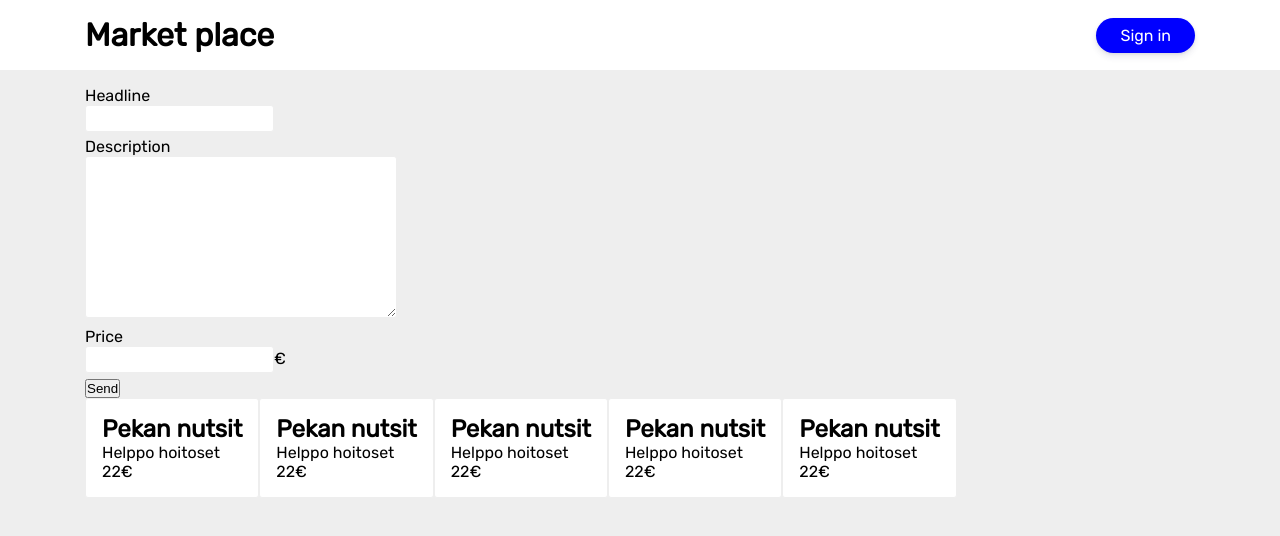
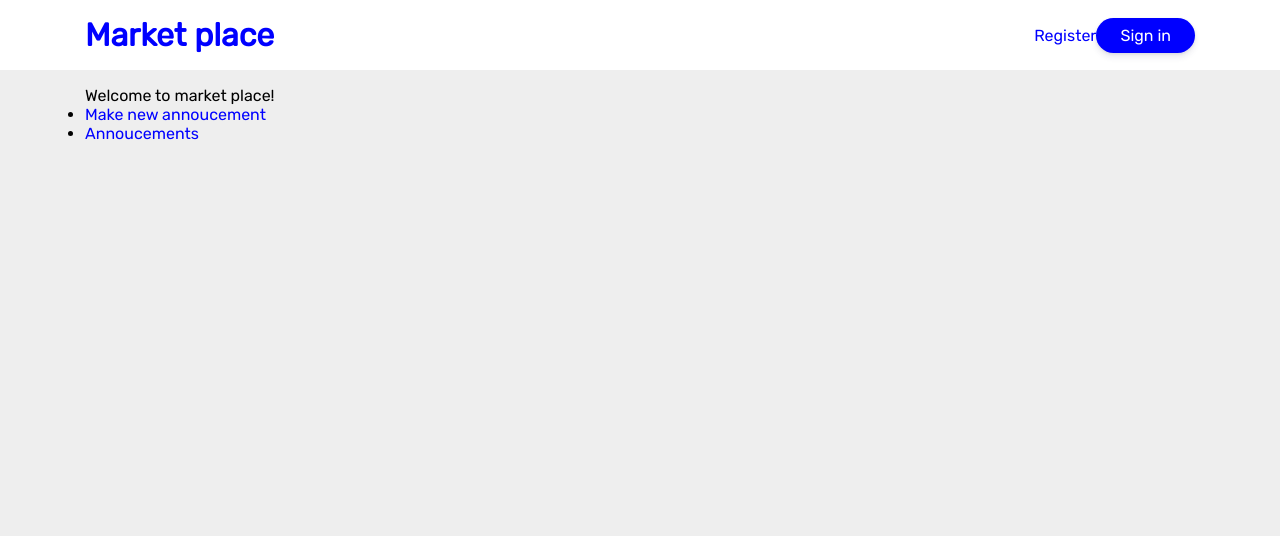
Before and after one commit to aleksiliu/market-place-frontend, a React (Create React App) app: page / in a window 1280 px wide. Shown: the top 536 px of the page. Built offline with nearby package versions, Linux system fonts and the light colour scheme.

Commit message:
Add react router

```diff
--- a/package.json
+++ b/package.json
@@ -12,6 +12,7 @@
     "formik": "^1.5.8",
     "react": "^16.10.1",
     "react-dom": "^16.10.1",
+    "react-router-dom": "^5.1.2",
     "react-scripts": "3.1.2",
     "styled-components": "^4.4.0",
     "typescript": "3.6.3",
@@ -37,5 +38,8 @@
       "last 1 firefox version",
       "last 1 safari version"
     ]
+  },
+  "devDependencies": {
+    "@types/react-router-dom": "^5.1.0"
   }
 }
--- a/src/App.tsx
+++ b/src/App.tsx
@@ -2,18 +2,23 @@ import React from 'react';
 import AnnoucementForm from './ui/AnnoucementForm';
 import AnnoucementList from './ui/AnnoucementList';
 import Header from './ui/Header';
+import Frontpage from './ui/Frontpage';
 import { createGlobalStyle } from 'styled-components';
 import Container from './components/Container';
+import { Route } from 'react-router-dom';
 
 const GlobalStyle = createGlobalStyle`
-* {
-margin:0;
-padding: 0;
-}
-  body {
+* 	{
+	margin:0;
+	padding: 0;
+	}
+body {
     background-color: #eee;
 	font-family: 'Rubik', sans-serif;
-
+  }
+  a {
+	  text-decoration: none;
+	  color: blue;
   }
 `;
 
@@ -51,8 +56,12 @@ const App: React.FC = () => {
 			<GlobalStyle />
 			<Header />
 			<Container>
-				<AnnoucementForm />
-				<AnnoucementList annoucements={ANNOUCEMENTS} />
+				<Route exact path='/' component={Frontpage} />
+				<Route path='/new-annoucement' component={AnnoucementForm} />
+				<Route
+					path='/annoucements'
+					render={() => <AnnoucementList annoucements={ANNOUCEMENTS} />}
+				/>
 			</Container>
 		</>
 	);
--- a/src/index.tsx
+++ b/src/index.tsx
@@ -2,6 +2,7 @@ import React from 'react';
 import ReactDOM from 'react-dom';
 import App from './App';
 import { ThemeProvider } from 'styled-components';
+import { BrowserRouter as Router } from 'react-router-dom';
 
 const theme = {
 	color: {
@@ -14,7 +15,9 @@ const theme = {
 
 ReactDOM.render(
 	<ThemeProvider theme={theme}>
-		<App />
+		<Router>
+			<App />
+		</Router>
 	</ThemeProvider>,
 	document.getElementById('root')
 );
--- /dev/null
+++ b/src/ui/Frontpage.tsx
@@ -0,0 +1,18 @@
+import React from 'react';
+import { Link } from 'react-router-dom';
+
+const Frontpage: React.FC = props => (
+	<div>
+		<p>Welcome to market place!</p>
+		<ul>
+			<li>
+				<Link to='/new-annoucement'>Make new annoucement</Link>
+			</li>
+			<li>
+				<Link to='/annoucements'>Annoucements</Link>
+			</li>
+		</ul>
+	</div>
+);
+
+export default Frontpage;
--- a/src/ui/Header.tsx
+++ b/src/ui/Header.tsx
@@ -2,6 +2,7 @@ import React from 'react';
 import styled from 'styled-components';
 import Container from '../components/Container';
 import Button from '../components/Button';
+import { Link } from 'react-router-dom';
 
 const HeaderContainer = styled.header`
 	background-color: white;
@@ -20,8 +21,13 @@ const Header: React.FC = () => (
 	<HeaderContainer>
 		<Container>
 			<Lol>
-				<h1>Market place</h1>
-				<Button>Sign in</Button>
+				<Link to='/'>
+					<h1>Market place</h1>
+				</Link>
+				<div>
+					<a>Register</a>
+					<Button>Sign in</Button>
+				</div>
 			</Lol>
 		</Container>
 	</HeaderContainer>
```
Also changed, not shown: 1 other file (tests, documents, lock files or other folders).
